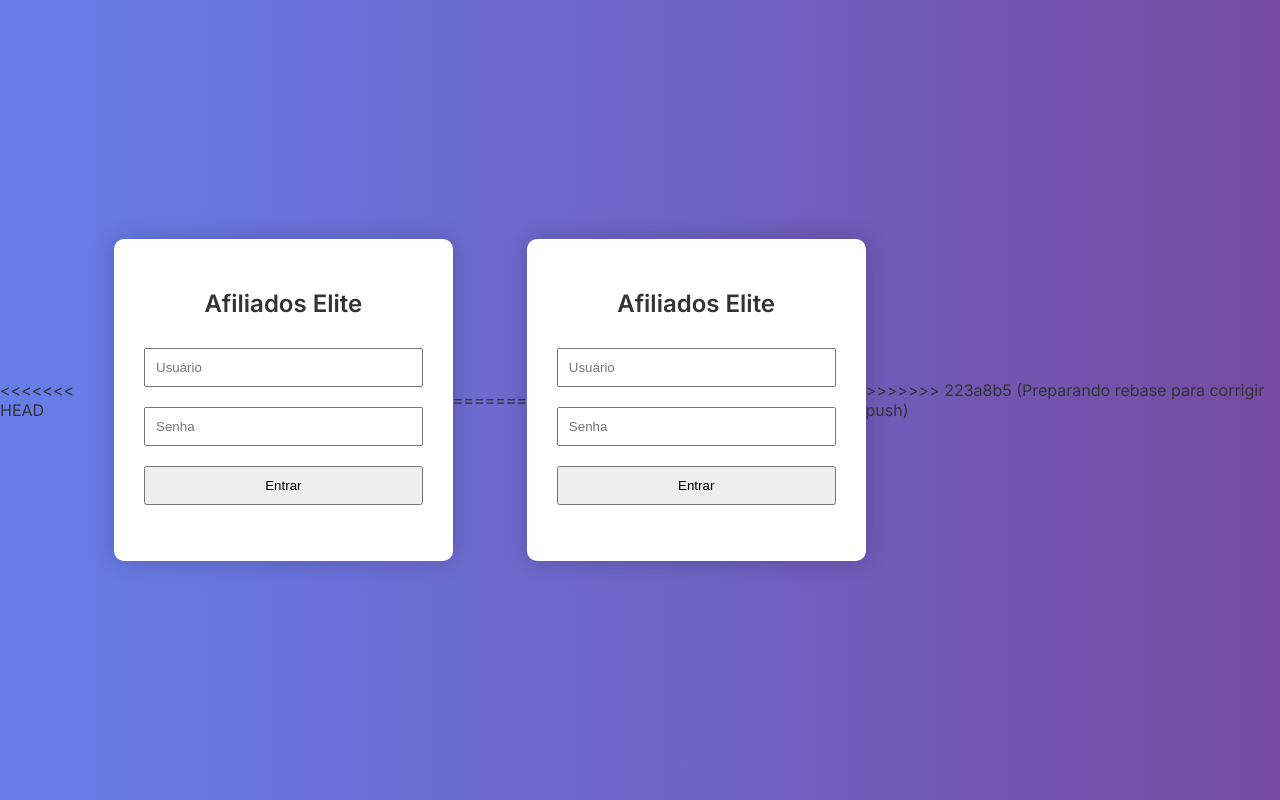
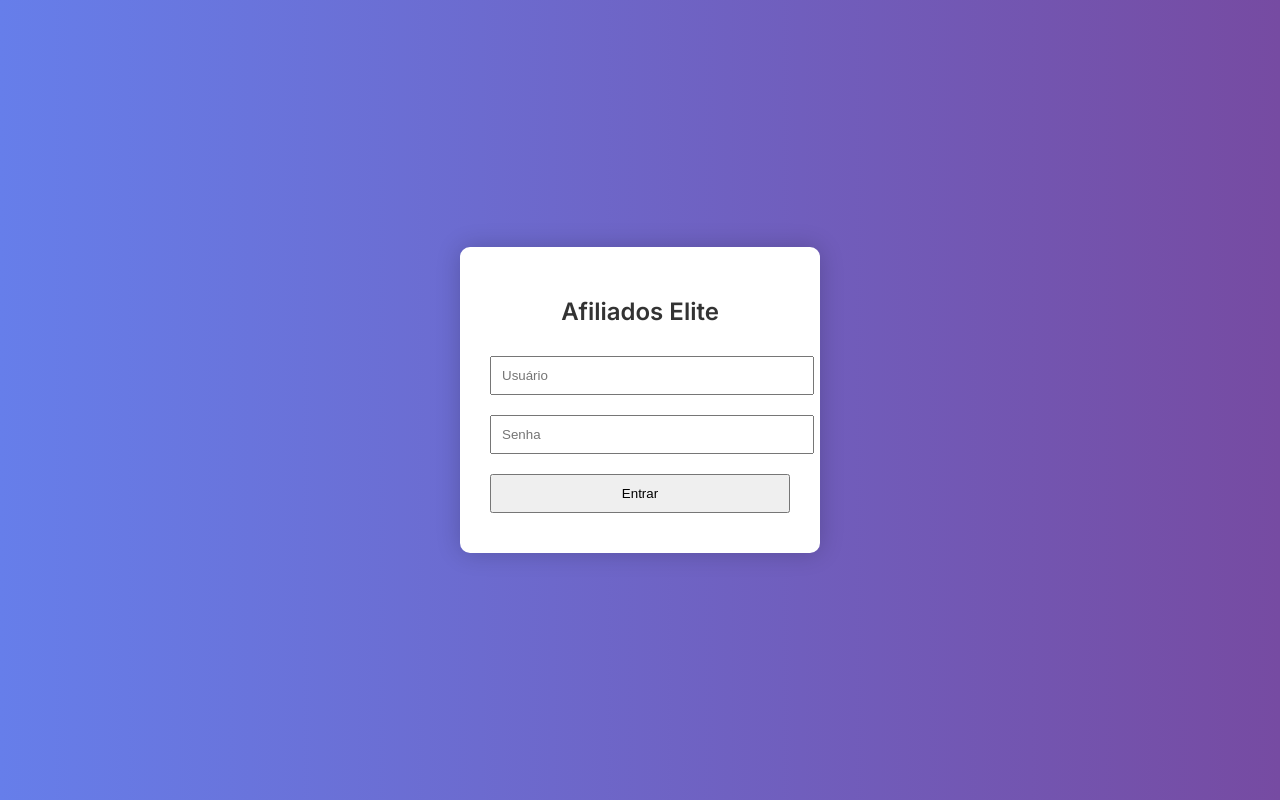
Before and after one commit to JeffersonDalprat/painel-vendas, a Flask app: page / in a window 1280 px wide. Run offline with Flask 3, Linux system fonts and the light colour scheme.

Commit message:
Corrige conflito de merge no login.html

```diff
--- a/templates/login.html
+++ b/templates/login.html
@@ -1,4 +1,3 @@
-<<<<<<< HEAD
 <!DOCTYPE html>
 <html lang="pt-BR">
 <head>
@@ -17,23 +16,3 @@
   </div>
 </body>
 </html>
-=======
-<!DOCTYPE html>
-<html lang="pt-BR">
-<head>
-    <meta charset="UTF-8">
-    <title>Login - Afiliados Elite</title>
-    <link rel="stylesheet" href="/static/style_aprimorado.css">
-</head>
-<body class="login-page">
-    <div class="login-container">
-        <h2>Afiliados Elite</h2>
-        <form method="POST" action="/">
-            <input type="text" name="usuario" placeholder="Usuário" required>
-            <input type="password" name="senha" placeholder="Senha" required>
-            <button type="submit">Entrar</button>
-        </form>
-    </div>
-</body>
-</html>
->>>>>>> 223a8b5 (Preparando rebase para corrigir push)
```
Lines whose indentation alone changed are shown as unchanged.
